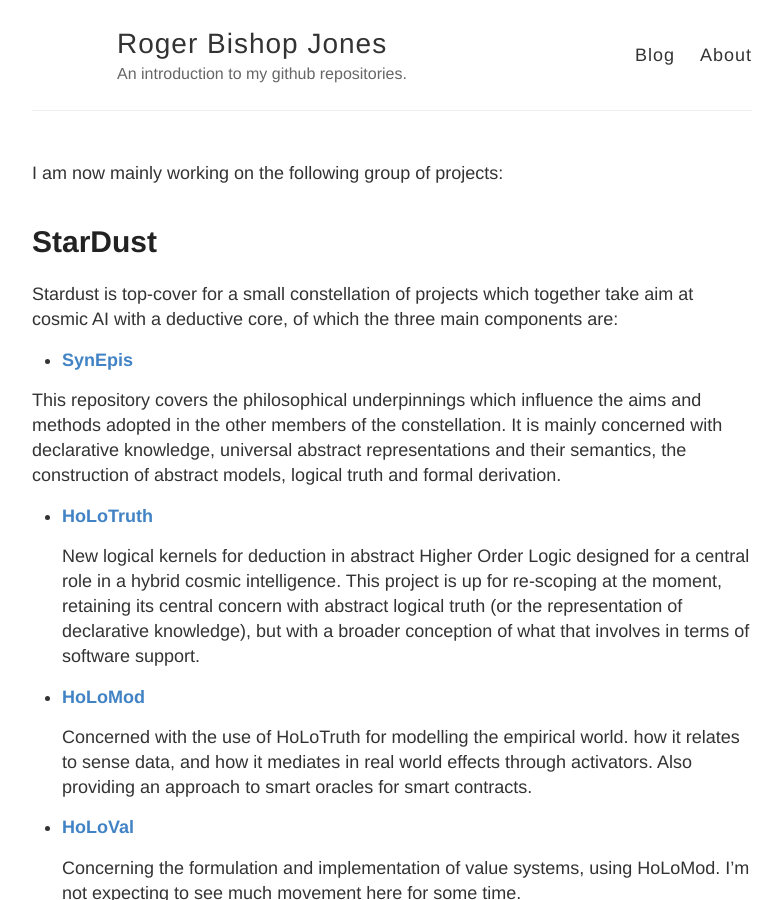
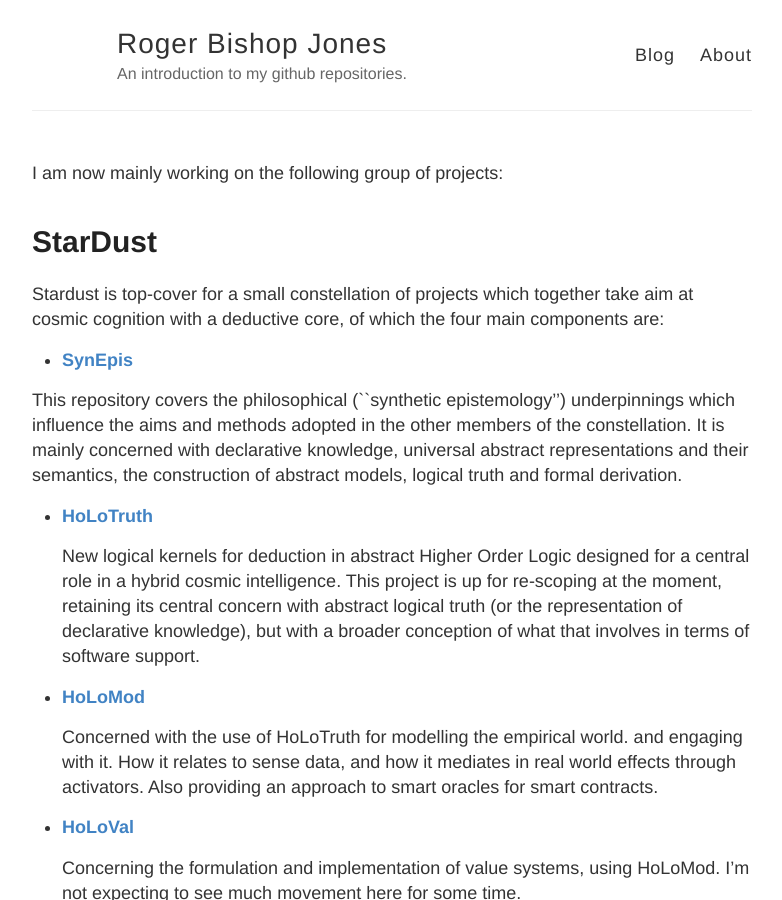
Before and after one commit to rbjones/rbjones.github.io, a Jekyll site: the page built from index.md, in a window 1280 px wide and 900 px high. Shown: the whole window, without its empty margins (248-1030 px from the left). Built offline with Jekyll 4.4.1, drawn with Linux system fonts in a browser that asks for light colours.

Commit message:
Update index.md
Minor updates while I refresh my mind about how this works.

```diff
--- a/index.md
+++ b/index.md
@@ -5,11 +5,11 @@ layout: default
 I am now mainly working on the following group of projects:
 # [StarDust](https://github.com/rbjones/StarDust)
 
-  Stardust is top-cover for a small constellation of projects which together take aim at cosmic AI with a deductive core, of which the three main components are:
+  Stardust is top-cover for a small constellation of projects which together take aim at cosmic cognition with a deductive core, of which the four main components are:
 
 - **[SynEpis](https://github.com/rbjones/SynEpis)**
 
-This repository covers the philosophical underpinnings which influence the aims and methods adopted in the other members of the constellation.
+This repository covers the philosophical (``synthetic epistemology'') underpinnings which influence the aims and methods adopted in the other members of the constellation.
 It is mainly concerned with declarative knowledge, universal abstract representations and their semantics, the construction of abstract models, logical truth and  formal derivation.
 
 - **[HoLoTruth](https://github.com/rbjones/HoLoTruth)**
@@ -19,7 +19,8 @@ It is mainly concerned with declarative knowledge, universal abstract representa
 
 - **[HoLoMod](https://github.com/rbjones/HoLoMod)**
 
-  Concerned with the use of HoLoTruth for modelling the empirical world. how it relates to sense data, and how it mediates in real world effects through activators.
+  Concerned with the use of HoLoTruth for modelling the empirical world. and engaging with it.
+  How it relates to sense data, and how it mediates in real world effects through activators.
   Also providing an approach to smart oracles for smart contracts.
 
 - **[HoLoVal](https://github.com/rbjones/HoLoVal)**
```
